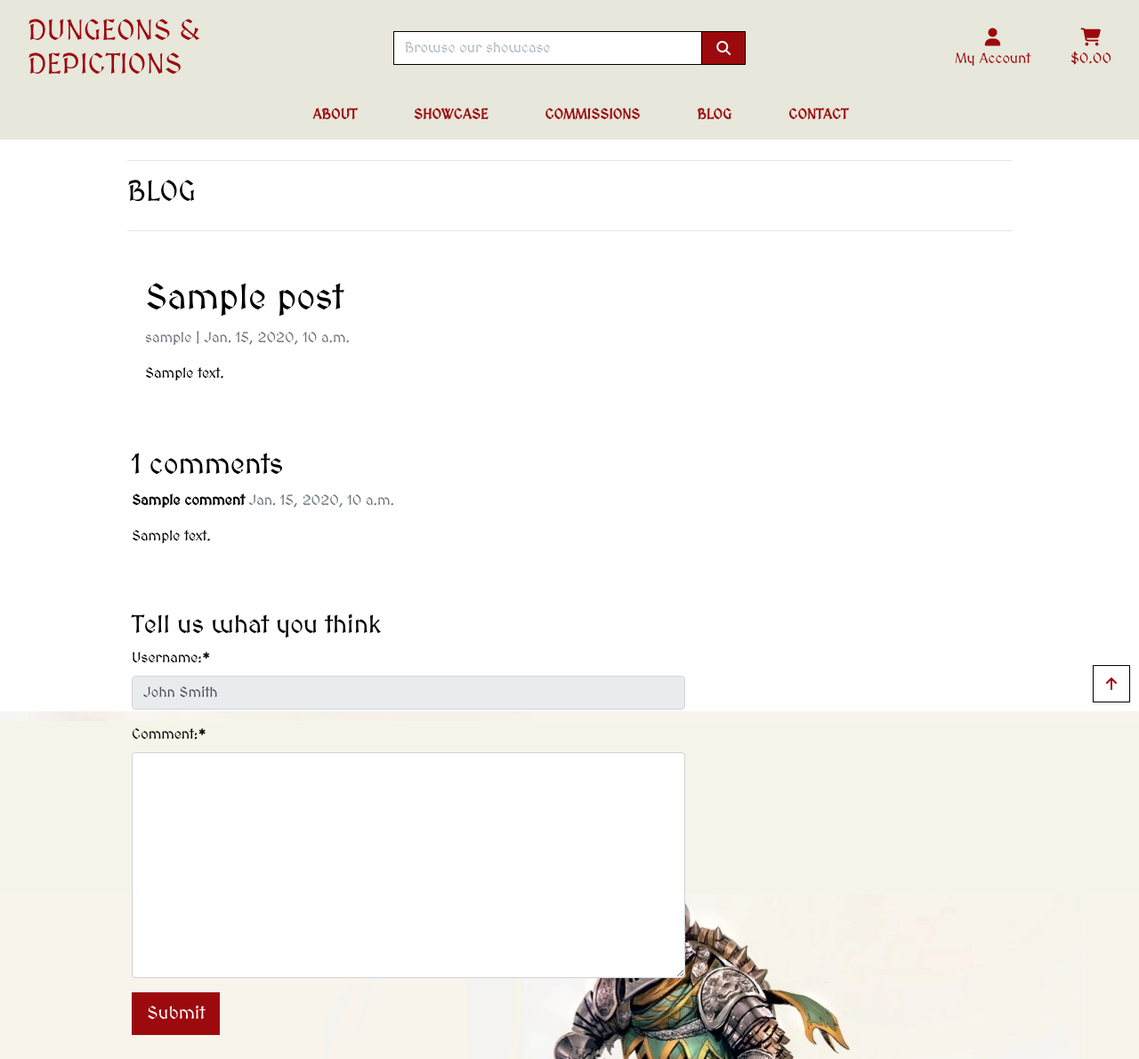
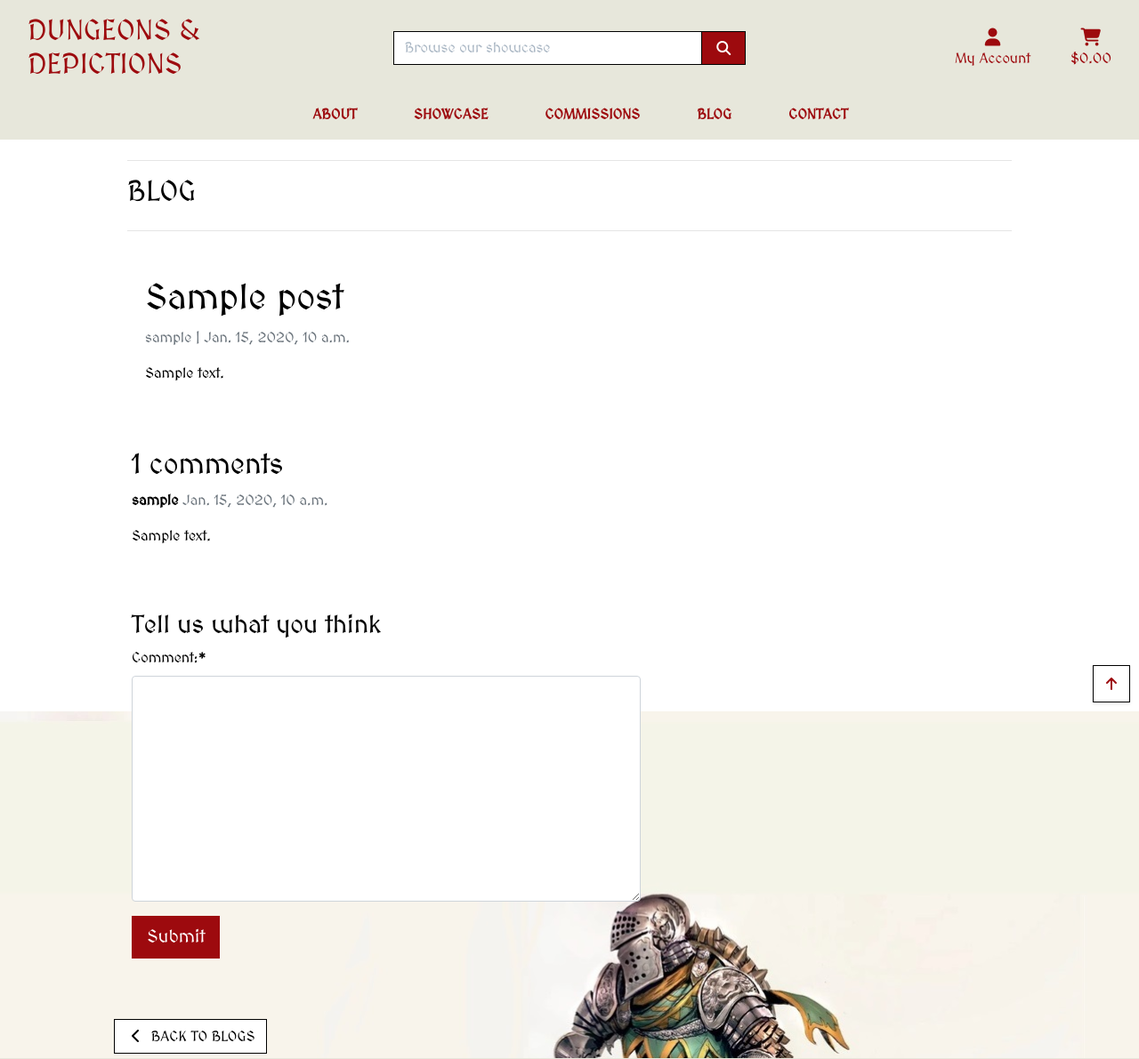
Before and after one commit to Code-Institute-Submissions/ci_milestone_project_4_dungeons_and_depictions, a Django app: a page that uses templates/base.html in a window 1280 px wide. Shown: the top 1191 px of the page at 89% size. Run offline with Django 3.2, Linux system fonts and the light colour scheme; a user stored in the database is signed in; tables that the repository leaves empty hold one stand-in row (values such as "Sample post"); parts of the project's set-up code (start-up, migrations or seed data) failed here and were passed over; some libraries are stand-ins or nearby versions.

Commit message:
Changed comment model to auto add username.

```diff
--- a/blog/admin.py
+++ b/blog/admin.py
@@ -14,9 +14,9 @@ admin.site.register(Post, PostAdmin)
 
 @admin.register(Comment)
 class CommentAdmin(admin.ModelAdmin):
-    list_display = ('name', 'body', 'post', 'created_on', 'active')
+    list_display = ('body', 'post', 'created_on', 'active')
     list_filter = ('active', 'created_on')
-    search_fields = ('name', 'body')
+    search_fields = ('body',)
     actions = ['approve_comments']
 
     def approve_comments(self, request, queryset):
--- a/blog/forms.py
+++ b/blog/forms.py
@@ -9,11 +9,9 @@ class CommentForm(forms.ModelForm):
 
     class Meta:
         model = Comment
-        fields = ('name', 'body')
+        fields = ('body',)
 
     def __init__(self, *args, **kwargs):
         super().__init__(*args, **kwargs)
         self.helper = FormHelper()
-        self.fields['name'].label = "Username:"
-        self.fields['name'].widget.attrs['readonly'] = True
         self.fields['body'].label = "Comment:"
--- a/blog/models.py
+++ b/blog/models.py
@@ -26,7 +26,7 @@ class Post(models.Model):
 
 class Comment(models.Model):
     post = models.ForeignKey(Post, on_delete=models.CASCADE, related_name='comments')
-    name = models.CharField(max_length=80, default='John Smith')
+    user = models.ForeignKey(User, null=True, blank=True, on_delete=models.SET_NULL)
     body = models.TextField()
     created_on = models.DateTimeField(auto_now_add=True)
     active = models.BooleanField(default=False)
@@ -35,4 +35,4 @@ class Comment(models.Model):
         ordering = ['created_on']
 
     def __str__(self):
-        return 'Comment {} by {}'.format(self.body, self.name)
+        return 'Comment {}'.format(self.body)
--- a/blog/templates/blog/post_detail.html
+++ b/blog/templates/blog/post_detail.html
@@ -36,7 +36,7 @@
                     {% for comment in comments %}
                     <div class="comments">
                         <p class="font-weight-bold">
-                            {{ comment.name }}
+                            {{ comment.user }}
                             <span class=" text-muted font-weight-normal">
                                     {{ comment.created_on }}
                             </span>
--- a/blog/views.py
+++ b/blog/views.py
@@ -24,11 +24,11 @@ def post_detail(request, slug):
     if request.method == 'POST':
         comment_form = CommentForm(data=request.POST)
         if comment_form.is_valid():
-
             # Create Comment object but don't save to database yet
             new_comment = comment_form.save(commit=False)
             # Assign the current post to the comment
             new_comment.post = post
+            new_comment.user = request.user
             # Save the comment to the database
             new_comment.save()
             messages.success(request, 'Comment successfully posted!')
```
Also changed, not shown: templates/base.html (+10 -0 lines), blog/migrations/0005_auto_20200830_1834.py (added), blog/migrations/0006_auto_20200830_1844.py (added).
